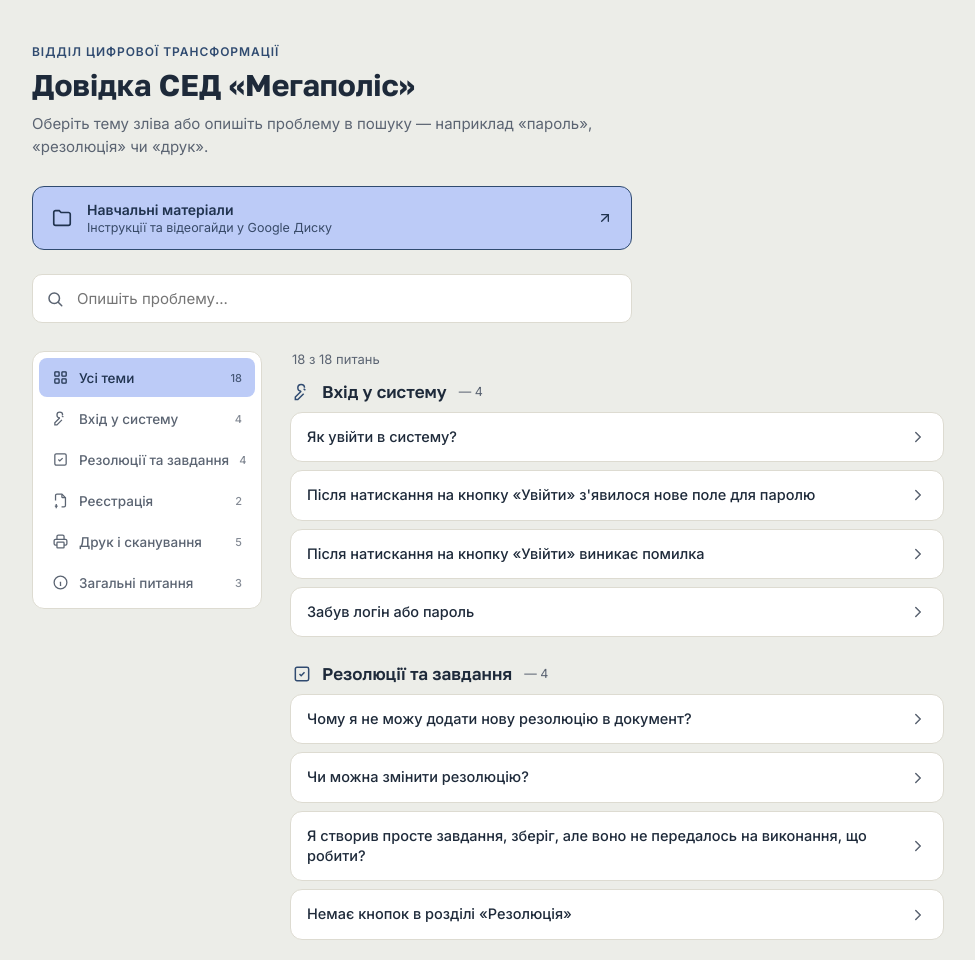
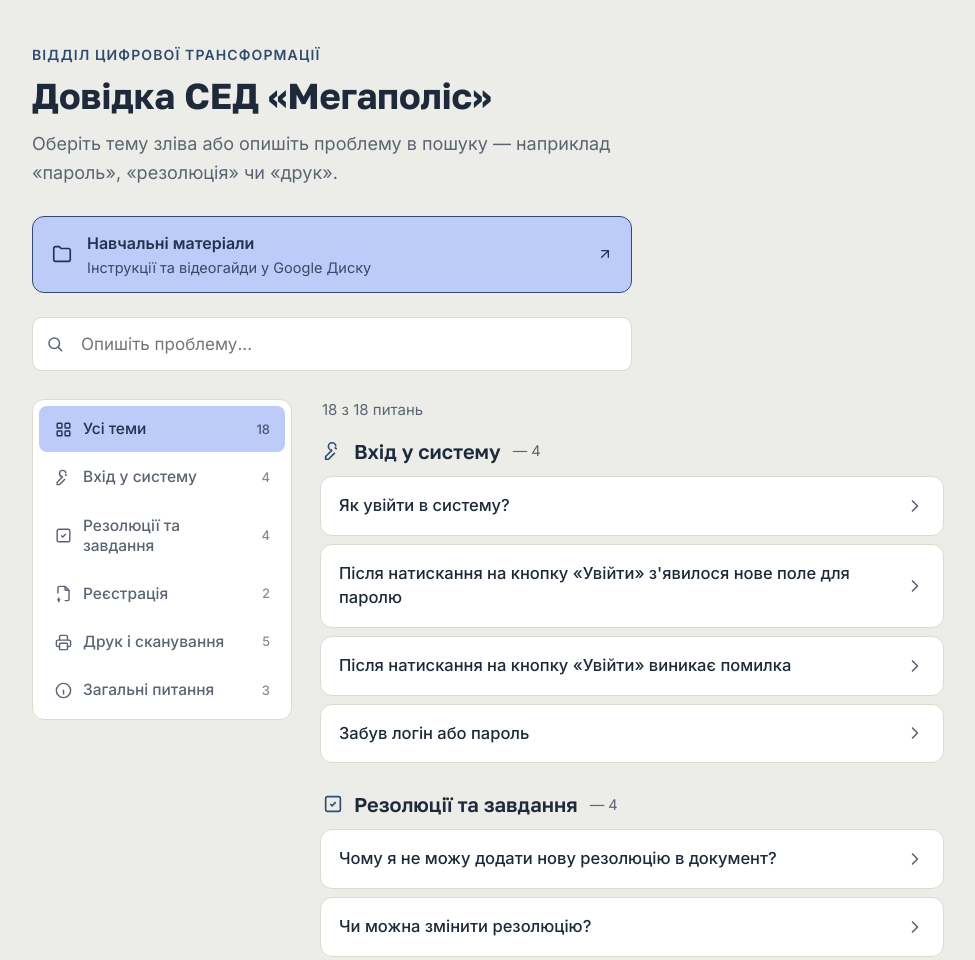
Before and after one commit to bernard1011/helper, a plain HTML site: page index.html in a window 1280 px wide. Shown: the top 960 px of the page, without its empty margins (152-1127 px from the left). Drawn offline with Linux system fonts and the light colour scheme.

Commit message:
font size updated

```diff
--- a/index.html
+++ b/index.html
@@ -19,20 +19,20 @@
     --focus:#a6bcd6;
   }
   *{box-sizing:border-box;}
-  body{margin:0;background:var(--paper);color:var(--ink);font-family:'Inter',sans-serif;-webkit-font-smoothing:antialiased;}
+  body{margin:0;background:var(--paper);color:var(--ink);font-family:'Inter',sans-serif;-webkit-font-smoothing:antialiased;font-size:17px;line-height:1.5;}
   .shell{max-width:960px;margin:0 auto;padding:44px 24px 80px;}
 
   header{margin-bottom:28px;max-width:600px;}
-  .eyebrow{font-size:12px;letter-spacing:.08em;text-transform:uppercase;color:var(--stamp);font-weight:600;margin:0 0 8px;}
-  h1{font-family:'Golos Text',sans-serif;font-weight:700;font-size:30px;line-height:1.2;margin:0 0 10px;}
-  .sub{color:var(--ink-soft);font-size:15px;line-height:1.5;margin:0;}
+  .eyebrow{font-size:14px;letter-spacing:.08em;text-transform:uppercase;color:var(--stamp);font-weight:600;margin:0 0 8px;}
+  h1{font-family:'Golos Text',sans-serif;font-weight:700;font-size:36px;line-height:1.25;margin:0 0 12px;}
+  .sub{color:var(--ink-soft);font-size:18px;line-height:1.6;margin:0;}
 
   .search-box{position:relative;margin:24px 0 28px;max-width:600px;}
-  .search-box input{width:100%;padding:14px 16px 14px 44px;font-size:15px;border:1.5px solid var(--hairline);border-radius:10px;background:var(--card);color:var(--ink);font-family:'Inter',sans-serif;}
+  .search-box input{width:100%;padding:16px 18px 16px 48px;font-size:17px;border:1.5px solid var(--hairline);border-radius:10px;background:var(--card);color:var(--ink);font-family:'Inter',sans-serif;}
   .search-box input:focus{outline:none;border-color:var(--stamp);box-shadow:0 0 0 3px var(--focus);}
   .search-box svg{position:absolute;left:14px;top:50%;transform:translateY(-50%);width:18px;height:18px;stroke:var(--ink-soft);fill:none;}
 
-  .layout{display:grid;grid-template-columns:230px 1fr;gap:28px;align-items:start;}
+  .layout{display:grid;grid-template-columns:260px 1fr;gap:28px;align-items:start;}
   @media (max-width:720px){.layout{grid-template-columns:1fr;}}
 
   nav.toc{
@@ -41,40 +41,41 @@
   }
   @media (max-width:720px){
     nav.toc{position:static;flex-direction:row;overflow-x:auto;gap:6px;padding:8px;}
-    nav.toc .toc-item{flex:0 0 auto;}
+    nav.toc .toc-item{flex:0 0 auto;white-space:nowrap;}
   }
   .toc-item{
-    display:flex;align-items:center;gap:10px;padding:10px 12px;border-radius:8px;
-    cursor:pointer;color:var(--ink-soft);font-size:13.5px;font-weight:500;
-    border:1px solid transparent;white-space:nowrap;
+    display:flex;align-items:center;gap:10px;padding:12px 14px;border-radius:8px;
+    cursor:pointer;color:var(--ink-soft);font-size:15.5px;font-weight:500;
+    border:1px solid transparent;
   }
   .toc-item:hover{background:var(--paper);}
   .toc-item.active{background:var(--stamp-tint);color:var(--stamp-dark);}
-  .toc-item svg{width:17px;height:17px;flex:0 0 auto;stroke:currentColor;fill:none;stroke-width:1.8;}
-  .toc-item .n{margin-left:auto;font-size:11px;color:var(--ink-soft);opacity:.75;}
+  .toc-item svg{width:19px;height:19px;flex:0 0 auto;stroke:currentColor;fill:none;stroke-width:1.8;}
+  .toc-item span:not(.n){flex:1;min-width:0;line-height:1.3;}
+  .toc-item .n{flex:0 0 auto;margin-left:auto;padding-left:8px;font-size:13px;color:var(--ink-soft);opacity:.75;}
   .toc-item.active .n{color:var(--stamp-dark);}
 
   main{min-width:0;}
-  .count{font-size:13px;color:var(--ink-soft);margin:0 0 14px 2px;}
+  .count{font-size:15px;color:var(--ink-soft);margin:0 0 14px 2px;}
 
   section.topic{margin-bottom:26px;}
   .topic-head{display:flex;align-items:center;gap:10px;margin-bottom:10px;padding:0 2px;}
-  .topic-head svg{width:20px;height:20px;stroke:var(--stamp);fill:none;stroke-width:1.8;}
-  .topic-head h2{font-family:'Golos Text',sans-serif;font-size:17px;font-weight:600;margin:0;}
-  .topic-head .n{font-size:12.5px;color:var(--ink-soft);margin-left:2px;}
+  .topic-head svg{width:22px;height:22px;stroke:var(--stamp);fill:none;stroke-width:1.8;}
+  .topic-head h2{font-family:'Golos Text',sans-serif;font-size:20px;font-weight:600;margin:0;}
+  .topic-head .n{font-size:14.5px;color:var(--ink-soft);margin-left:2px;}
 
   .card{background:var(--card);border:1px solid var(--hairline);border-radius:12px;margin-bottom:8px;overflow:hidden;cursor:pointer;transition:border-color .15s;}
   .card:hover{border-color:var(--stamp);}
-  .q-row{display:flex;align-items:center;gap:12px;padding:14px 16px;}
-  .q-text{flex:1;font-weight:500;font-size:14.5px;line-height:1.4;}
-  .chevron{flex:0 0 auto;stroke:var(--ink-soft);fill:none;width:18px;height:18px;}
+  .q-row{display:flex;align-items:center;gap:12px;padding:17px 18px;}
+  .q-text{flex:1;font-weight:500;font-size:16.5px;line-height:1.45;}
+  .chevron{flex:0 0 auto;stroke:var(--ink-soft);fill:none;width:20px;height:20px;}
 
   mark{background:#F5E3B3;color:var(--ink);border-radius:3px;padding:0 2px;}
 
-  .empty{text-align:center;padding:48px 16px;color:var(--ink-soft);font-size:14px;}
+  .empty{text-align:center;padding:48px 16px;color:var(--ink-soft);font-size:16px;}
   .empty svg{stroke:var(--hairline);fill:none;width:40px;height:40px;margin-bottom:12px;}
 
-  footer{margin-top:36px;font-size:12.5px;color:var(--ink-soft);}
+  footer{margin-top:36px;font-size:14.5px;color:var(--ink-soft);}
   footer a{color:var(--stamp);text-decoration:none;font-weight:500;}
 
   .resource-banner{
@@ -86,8 +87,8 @@
   .resource-banner:hover{filter:brightness(0.97);}
   .resource-banner svg{width:22px;height:22px;flex:0 0 auto;stroke:var(--stamp-dark);fill:none;stroke-width:1.8;}
   .resource-banner-text{flex:1;min-width:0;}
-  .resource-banner-title{font-weight:600;font-size:14px;margin:0 0 2px;}
-  .resource-banner-sub{font-size:12.5px;opacity:.85;margin:0;}
+  .resource-banner-title{font-weight:600;font-size:16px;margin:0 0 2px;}
+  .resource-banner-sub{font-size:14.5px;opacity:.85;margin:0;}
   .resource-banner .arrow{width:16px;height:16px;flex:0 0 auto;stroke:var(--stamp-dark);fill:none;stroke-width:2;}
 
   .overlay{
@@ -105,10 +106,10 @@
     position:relative;
   }
   .overlay.show .modal{transform:scale(1) translateY(0);}
-  .modal-topic{display:flex;align-items:center;gap:8px;font-size:12.5px;font-weight:600;color:var(--stamp);text-transform:uppercase;letter-spacing:.04em;margin-bottom:14px;}
-  .modal-topic svg{width:15px;height:15px;stroke:var(--stamp);fill:none;stroke-width:1.8;}
-  .modal h3{font-family:'Golos Text',sans-serif;font-size:22px;font-weight:600;line-height:1.3;margin:0 0 18px;}
-  .modal-body{font-size:16px;line-height:1.75;color:var(--ink-soft);white-space:pre-line;}
+  .modal-topic{display:flex;align-items:center;gap:8px;font-size:14px;font-weight:600;color:var(--stamp);text-transform:uppercase;letter-spacing:.04em;margin-bottom:14px;}
+  .modal-topic svg{width:17px;height:17px;stroke:var(--stamp);fill:none;stroke-width:1.8;}
+  .modal h3{font-family:'Golos Text',sans-serif;font-size:25px;font-weight:600;line-height:1.35;margin:0 0 18px;}
+  .modal-body{font-size:18px;line-height:1.8;color:var(--ink-soft);white-space:pre-line;}
   .modal-close{
     position:absolute;top:20px;right:20px;width:32px;height:32px;border-radius:50%;
     border:1px solid var(--hairline);background:var(--card);display:flex;
```
